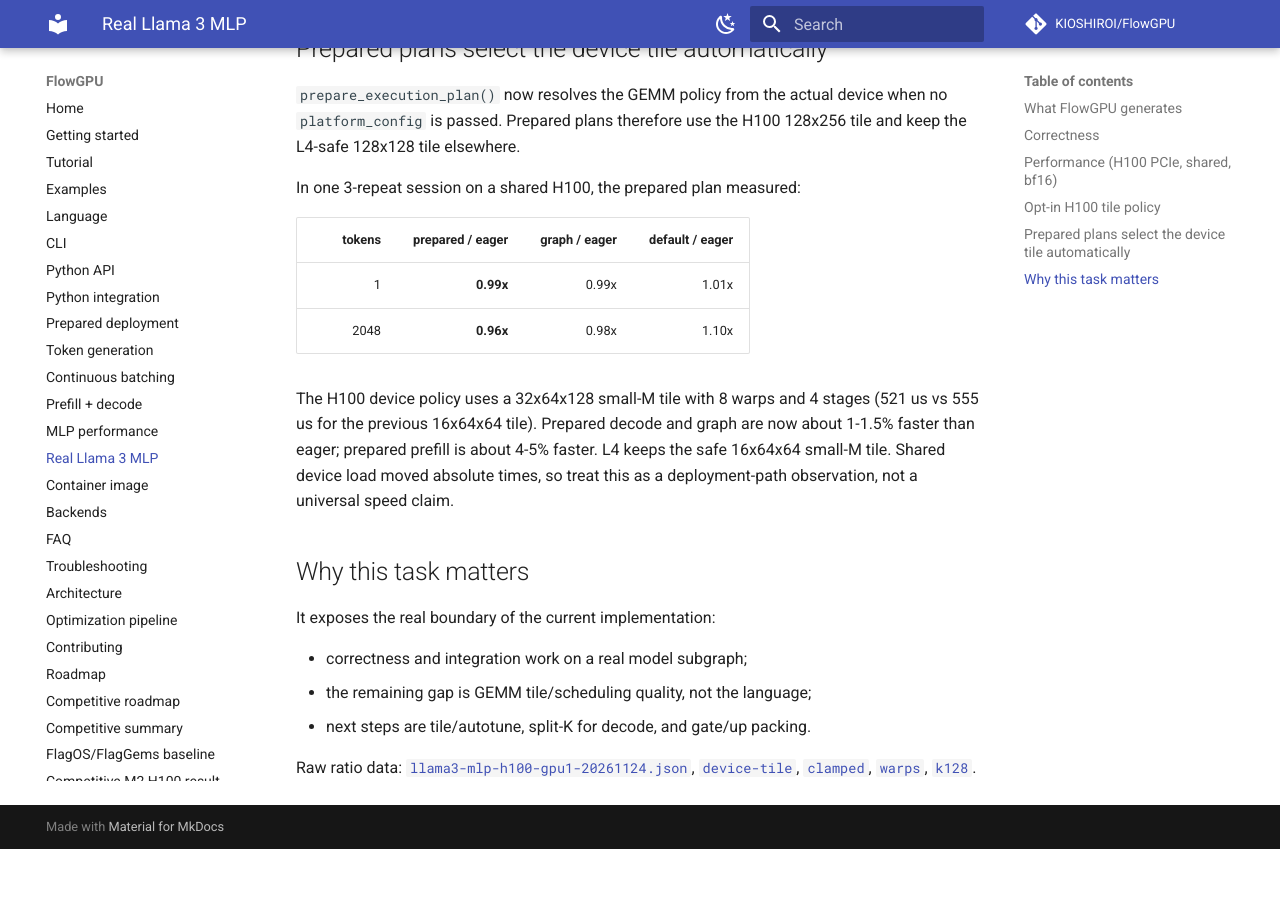
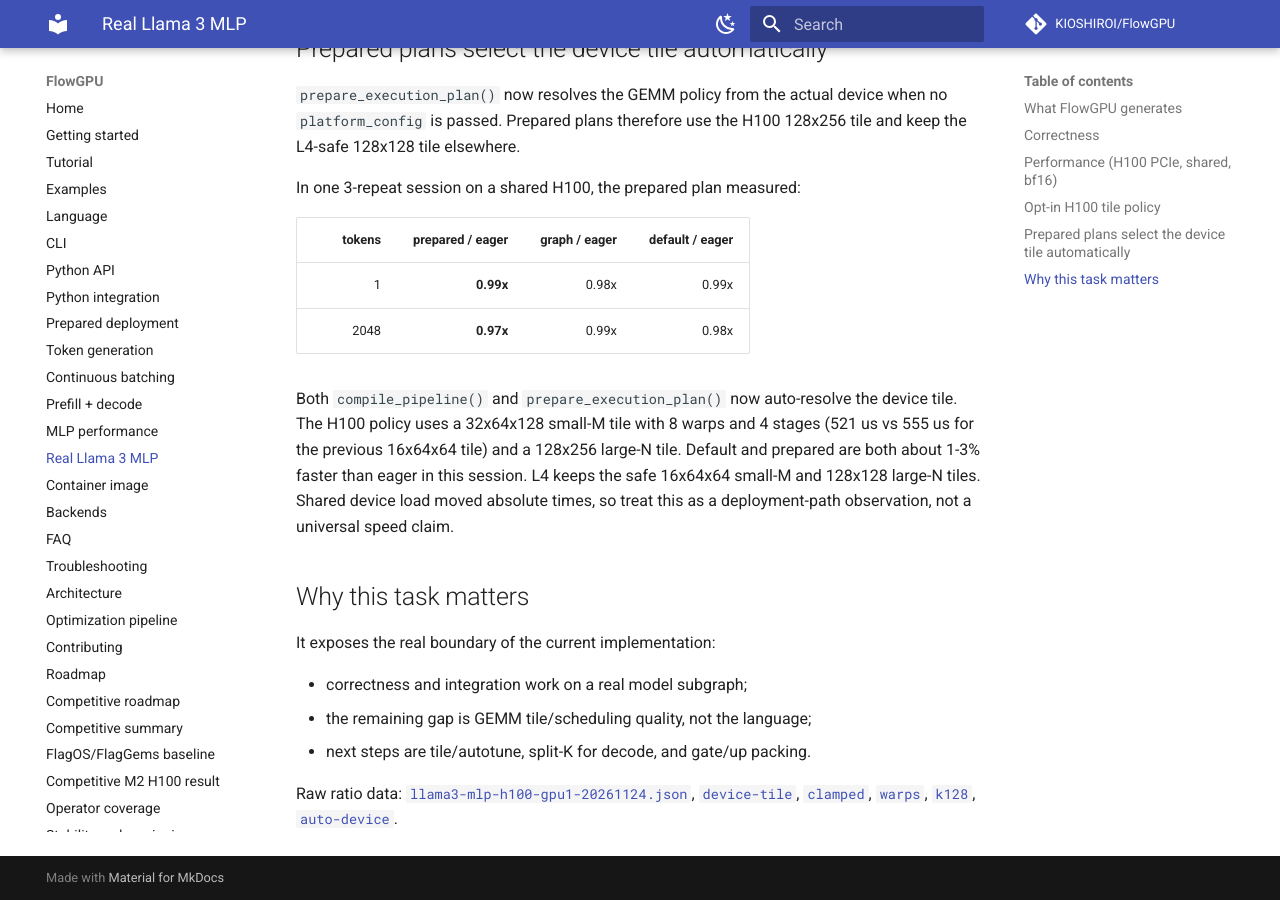
Before and after one commit to KIOSHIROI/FlowGPU, an MkDocs documentation site: the page built from docs/user-guide/real-llama3-mlp.md, in a window 1280 px wide and 900 px high, scrolled down 1760 px. Built offline with MkDocs 1.6.1 and Material for MkDocs 9.7.7, drawn with Linux system fonts in a browser that asks for light colours; comment, search, counter and statistics services are not loaded; before the commit the page ends 2609 px from its top, so only the background shows below that.

Commit message:
Release 0.80.0: default path uses device tile
- compile_pipeline() auto-resolves the device GEMM policy, like prepared plans.
- Real Llama 3 MLP default: decode 0.99x eager, prefill 0.98x; prepared
  decode 0.99x, prefill 0.97x in one shared session.

```diff
--- a/docs/user-guide/real-llama3-mlp.md
+++ b/docs/user-guide/real-llama3-mlp.md
@@ -77,14 +77,16 @@ In one 3-repeat session on a shared H100, the prepared plan measured:
 
 | tokens | prepared / eager | graph / eager | default / eager |
 |---:|---:|---:|---:|
-| 1 | **0.99x** | 0.99x | 1.01x |
-| 2048 | **0.96x** | 0.98x | 1.10x |
+| 1 | **0.99x** | 0.98x | 0.99x |
+| 2048 | **0.97x** | 0.99x | 0.98x |
 
-The H100 device policy uses a 32x64x128 small-M tile with 8 warps and 4 stages
-(521 us vs 555 us for the previous 16x64x64 tile). Prepared decode and graph are
-now about 1-1.5% faster than eager; prepared prefill is about 4-5% faster. L4
-keeps the safe 16x64x64 small-M tile. Shared device load moved absolute times,
-so treat this as a deployment-path observation, not a universal speed claim.
+Both `compile_pipeline()` and `prepare_execution_plan()` now auto-resolve the
+device tile. The H100 policy uses a 32x64x128 small-M tile with 8 warps and 4
+stages (521 us vs 555 us for the previous 16x64x64 tile) and a 128x256 large-N
+tile. Default and prepared are both about 1-3% faster than eager in this
+session. L4 keeps the safe 16x64x64 small-M and 128x128 large-N tiles. Shared
+device load moved absolute times, so treat this as a deployment-path
+observation, not a universal speed claim.
 
 ## Why this task matters
 
@@ -94,4 +96,4 @@ It exposes the real boundary of the current implementation:
 - the remaining gap is GEMM tile/scheduling quality, not the language;
 - next steps are tile/autotune, split-K for decode, and gate/up packing.
 
-Raw ratio data: [`llama3-mlp-h100-gpu1-20261124.json`](https://github.com/KIOSHIROI/FlowGPU/blob/main/benchmarks/competitive/measurements/llama3-mlp-h100-gpu1-20261124.json), [`device-tile`](https://github.com/KIOSHIROI/FlowGPU/blob/main/benchmarks/competitive/measurements/llama3-mlp-h100-gpu1-device-tile-20261124.json), [`clamped`](https://github.com/KIOSHIROI/FlowGPU/blob/main/benchmarks/competitive/measurements/llama3-mlp-prepared-clamped-20261124.json), [`warps`](https://github.com/KIOSHIROI/FlowGPU/blob/main/benchmarks/competitive/measurements/llama3-mlp-prepared-warps-20261124.json), [`k128`](https://github.com/KIOSHIROI/FlowGPU/blob/main/benchmarks/competitive/measurements/llama3-mlp-prepared-k128-20261124.json).
+Raw ratio data: [`llama3-mlp-h100-gpu1-20261124.json`](https://github.com/KIOSHIROI/FlowGPU/blob/main/benchmarks/competitive/measurements/llama3-mlp-h100-gpu1-20261124.json), [`device-tile`](https://github.com/KIOSHIROI/FlowGPU/blob/main/benchmarks/competitive/measurements/llama3-mlp-h100-gpu1-device-tile-20261124.json), [`clamped`](https://github.com/KIOSHIROI/FlowGPU/blob/main/benchmarks/competitive/measurements/llama3-mlp-prepared-clamped-20261124.json), [`warps`](https://github.com/KIOSHIROI/FlowGPU/blob/main/benchmarks/competitive/measurements/llama3-mlp-prepared-warps-20261124.json), [`k128`](https://github.com/KIOSHIROI/FlowGPU/blob/main/benchmarks/competitive/measurements/llama3-mlp-prepared-k128-20261124.json), [`auto-device`](https://github.com/KIOSHIROI/FlowGPU/blob/main/benchmarks/competitive/measurements/llama3-mlp-auto-device-20261124.json).
--- a/pyproject.toml
+++ b/pyproject.toml
@@ -4,7 +4,7 @@ build-backend = "setuptools.build_meta"
 
 [project]
 name = "flowgpu"
-version = "0.79.0"
+version = "0.80.0"
 description = "A dataflow DSL compiler for GPU operator pipelines targeting Triton and a portable reference backend"
 authors = [{name = "The FlowGPU Authors"}]
 keywords = ["compiler", "triton", "dataflow", "dsl", "gpu", "llm"]
```
Also changed, not shown: CHANGELOG.md (+6 -0 lines), PUBLIC_RELEASE.md (+1 -1 lines), 5 other files.
